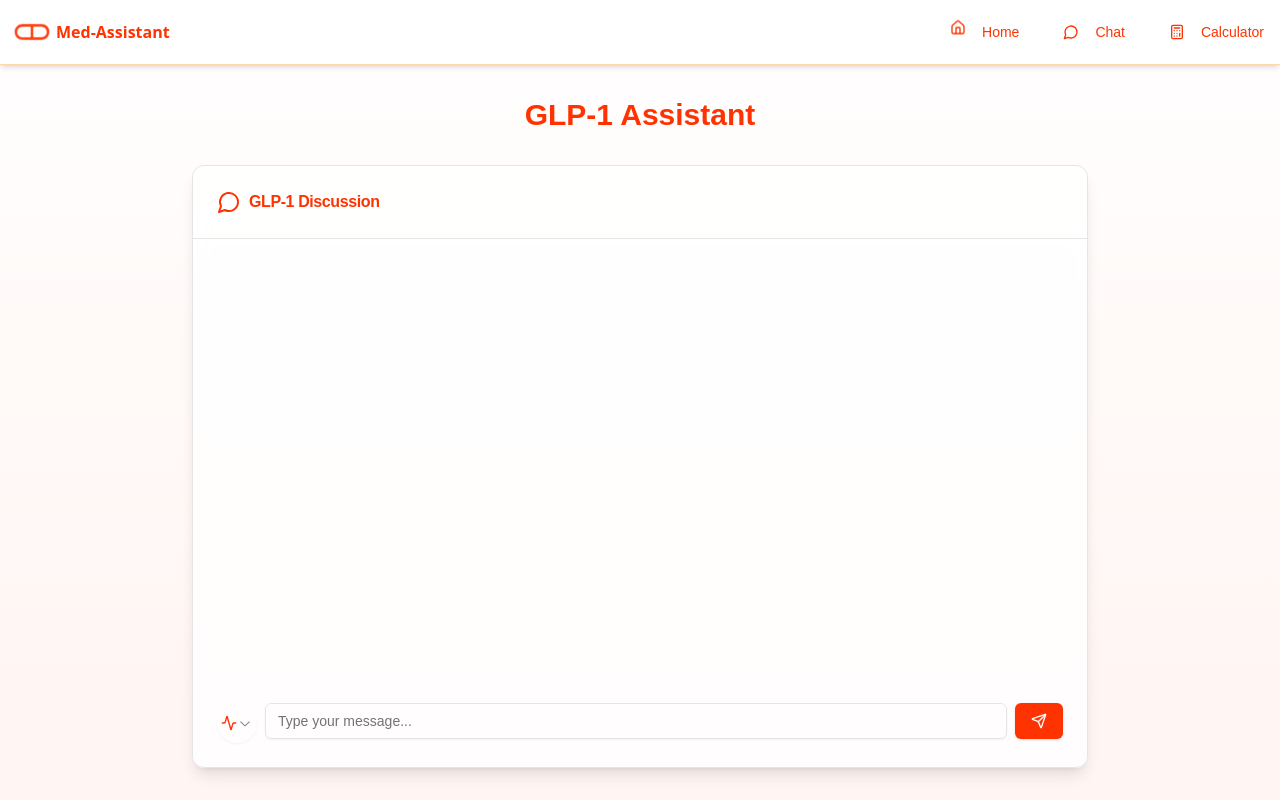
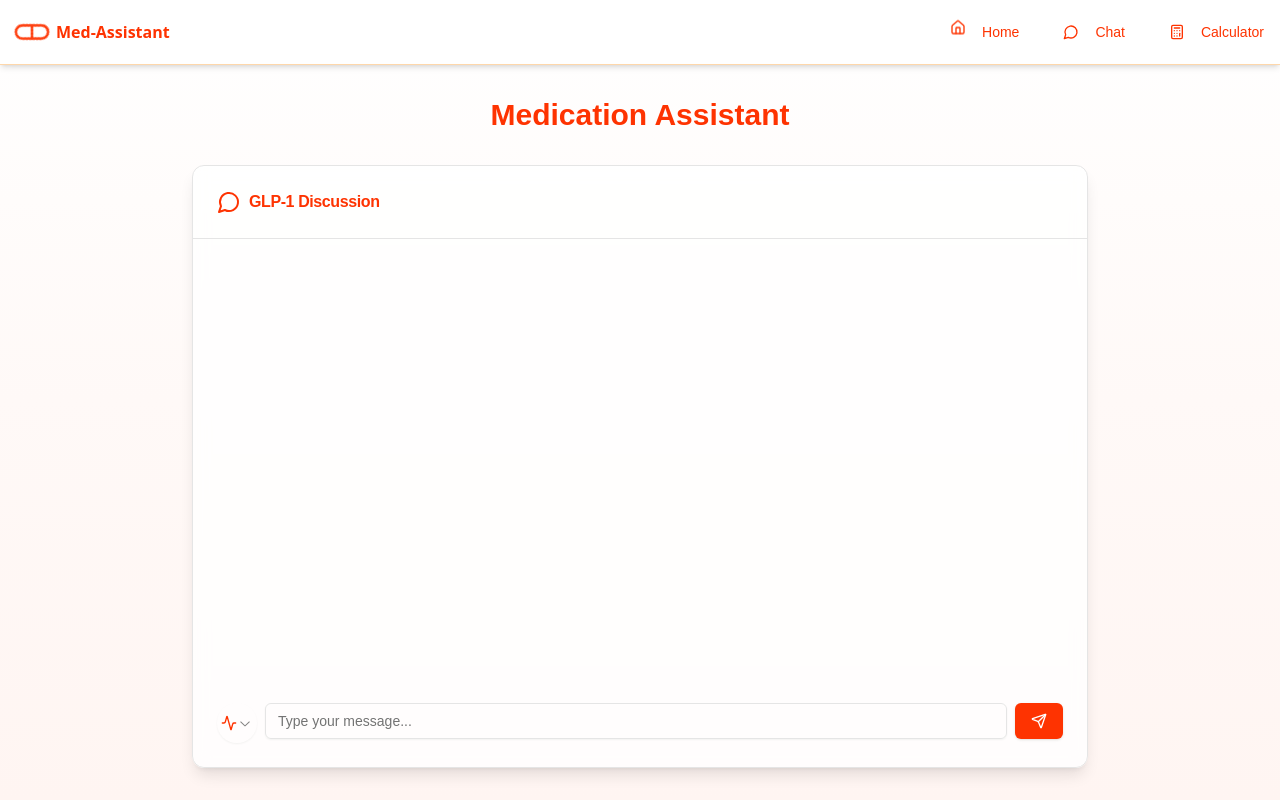
Before and after one commit to MohamedRasheqA/glp-1-test, a Next.js app: page /chat in a window 1280 px wide. Built offline with nearby package versions, Linux system fonts and the light colour scheme.

Commit message:
Update page.tsx

```diff
--- a/app/chat/page.tsx
+++ b/app/chat/page.tsx
@@ -358,7 +358,7 @@ export default function Chat() {
       <Header />
       <main className="container mx-auto px-4 py-8">
         <h1 className="text-3xl font-bold text-center mb-8 text-[#FE3301]">
-          GLP-1 Assistant
+          Medication Assistant
         </h1>
 
         <Card className="max-w-4xl mx-auto bg-white/80 backdrop-blur-sm shadow-lg">
```
